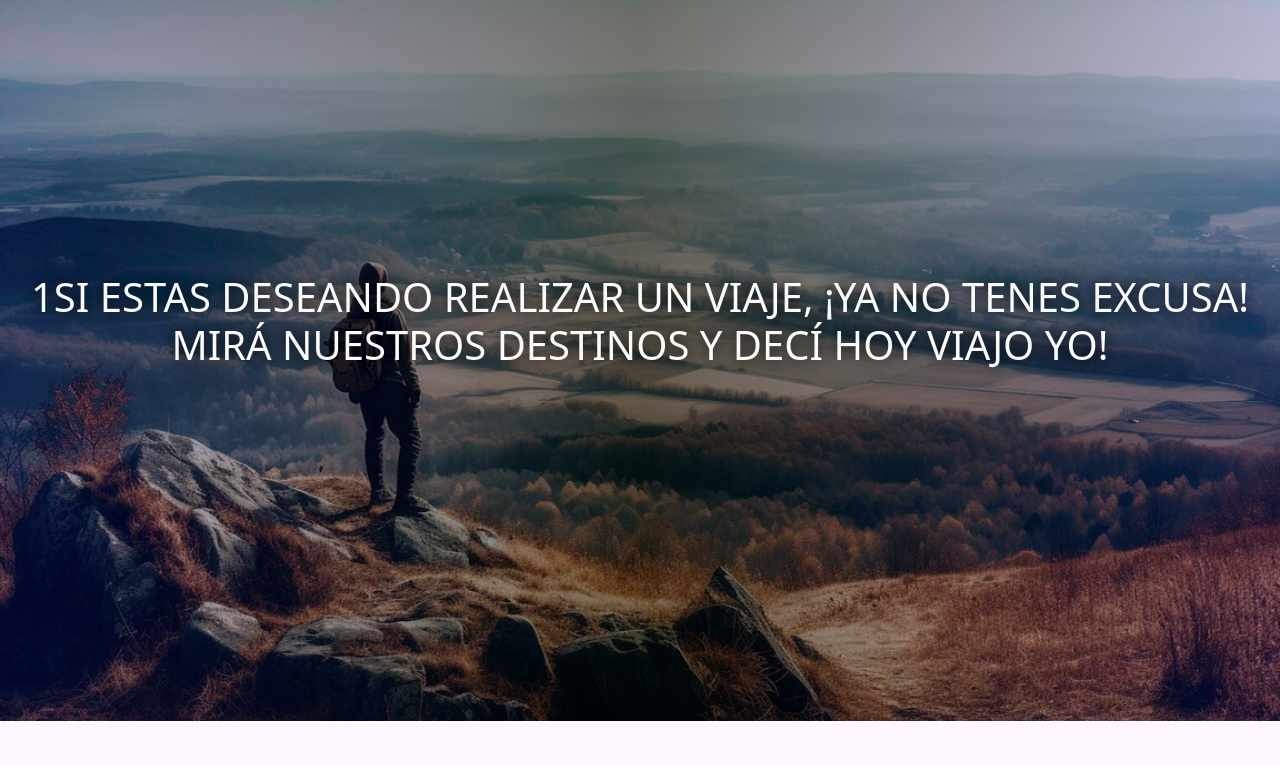
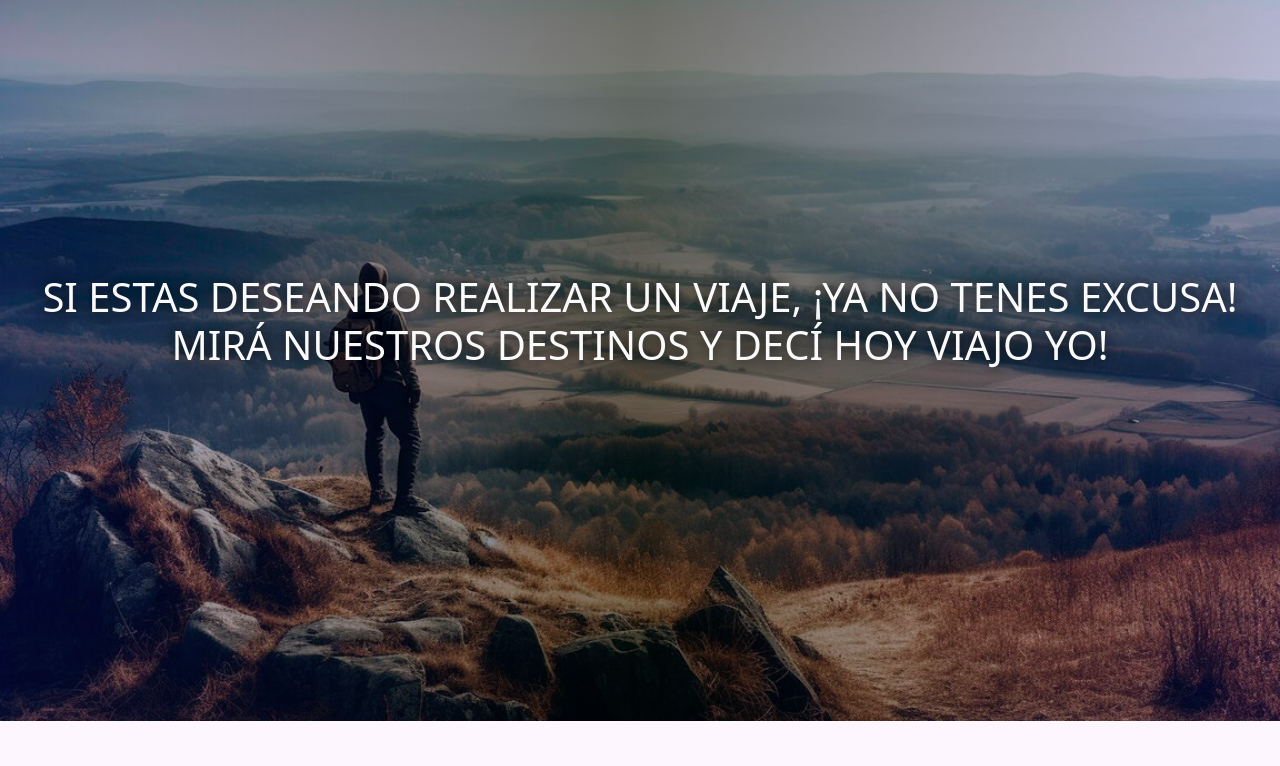
Before and after one commit to KevAlegre/proyecto_desarrollo_web, a website: page index.html in a window 1280 px wide. Shown: the part 79-845 px from the top of the page. Drawn offline with nearby package versions, Linux system fonts and the light colour scheme; a web font is replaced by a local one.

Commit message:
preEntrega3 - Solución logo 2/2

```diff
--- a/index.html
+++ b/index.html
@@ -36,7 +36,7 @@
             </nav>
         </header>
         <main>
-            <h1 class="bannerIndex tituloPag text-center sombraTexto">1SI ESTAS DESEANDO REALIZAR UN VIAJE, ¡YA NO TENES EXCUSA! MIRÁ NUESTROS DESTINOS Y DECÍ HOY VIAJO YO!</h1>
+            <h1 class="bannerIndex tituloPag text-center sombraTexto">SI ESTAS DESEANDO REALIZAR UN VIAJE, ¡YA NO TENES EXCUSA! MIRÁ NUESTROS DESTINOS Y DECÍ HOY VIAJO YO!</h1>
             <section class="container">
                 <div class="fondoTarjetas" data-aos="zoom-out">
                     <h3 class="fontCairo text-center m-5">¡NO DESAPROVECHES LA OPORTUNIDAD Y HACÉ EL VIAJE QUE TANTO QUERÉS!</h3>
```
Also changed, not shown: assets/img/icon.png (renamed from assets/img/1icon.png).
